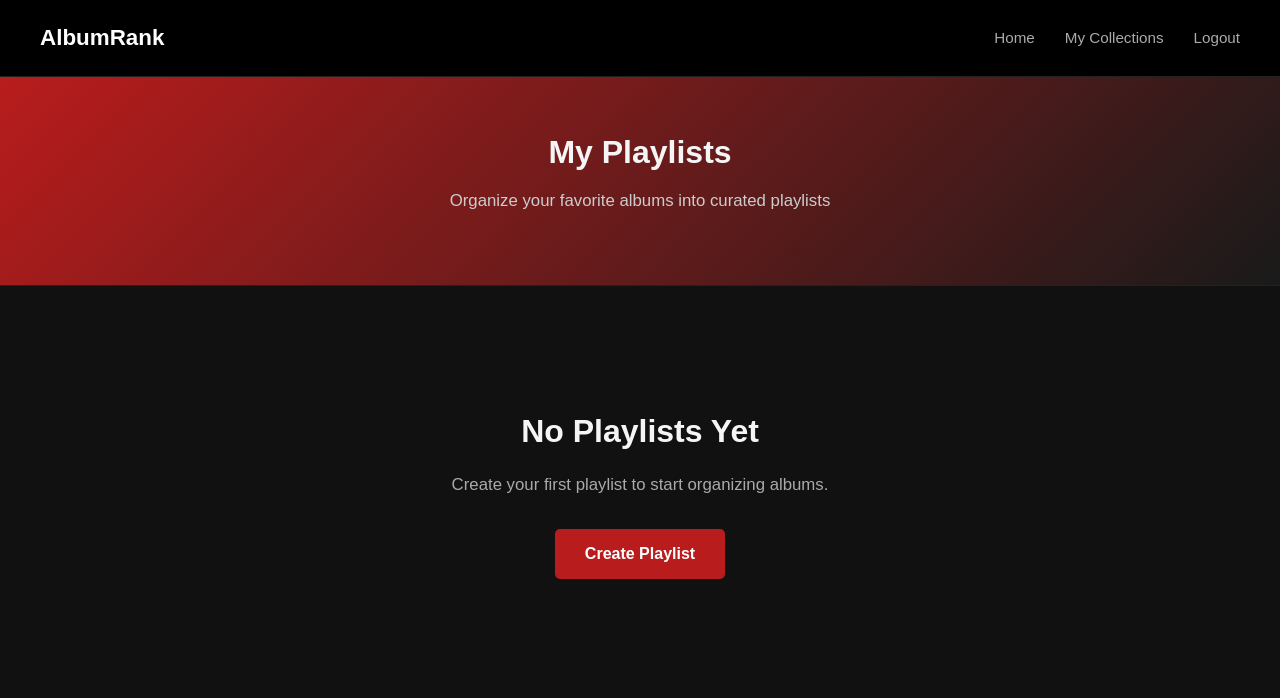
After one commit to NYTLAIT/ACS-2930-Album-Platform, a Flask app: page /playlists in a window 1280 px wide. The commit adds this page. Shown: the top 698 px of the page. Run offline with Flask 3, Linux system fonts and the light colour scheme; a user stored in the database is signed in.

Commit message:
playlist html

```diff
--- a/ecouter.py
+++ b/ecouter.py
@@ -117,6 +117,13 @@ def create_app(config_class=DevelopmentConfig): # Check config classes in config
         playlists = Playlist.query.filter_by(user_id=current_user.id).all()
         return render_template('dashboard.html', playlists=playlists)
 
+    @app.route('/playlists')
+    @login_required
+    def playlists():
+        """User playlists page"""
+        user_playlists = Playlist.query.filter_by(user_id=current_user.id).all()
+        return render_template('playlists.html', playlists=user_playlists)
+
     @app.route('/home')
     @login_required
     def home():
--- a/templates/home.html
+++ b/templates/home.html
@@ -17,6 +17,7 @@
             <a href="{{ url_for('home') }}">Home</a>
             <a href="{{ url_for('dashboard') }}">My Collections</a>
             <a href="{{ url_for('logout') }}">Logout</a>
+            <a href="{{ url_for('playlists') }}">Playlists</a>
         </div>
     </nav>
 
--- /dev/null
+++ b/templates/playlists.html
@@ -0,0 +1,51 @@
+<!DOCTYPE html>
+<html lang="en">
+<head>
+    <meta charset="UTF-8">
+    <title>My Playlists | AlbumRank</title>
+    <meta name="viewport" content="width=device-width, initial-scale=1.0">
+    <link rel="stylesheet" href="{{ url_for('static', filename='home.css') }}">
+</head>
+
+<body>
+
+<nav>
+    <div class="logo">AlbumRank</div>
+    <div class="nav-links">
+        <a href="{{ url_for('home') }}">Home</a>
+        <a href="{{ url_for('dashboard') }}">My Collections</a>
+        <a href="{{ url_for('logout') }}">Logout</a>
+    </div>
+</nav>
+
+<section class="search-header">
+    <h1>My Playlists</h1>
+    <p>Organize your favorite albums into curated playlists</p>
+</section>
+
+<section class="results-section">
+    {% if playlists %}
+        <div class="albums-grid">
+            {% for playlist in playlists %}
+                <div class="album-card">
+                    <div class="album-info">
+                        <h3>{{ playlist.name }}</h3>
+                        <p class="artist">
+                            {{ playlist.albums|length }} Albums
+                        </p>
+                        <a href="#" class="add-btn">View Playlist</a>
+                    </div>
+                </div>
+            {% endfor %}
+        </div>
+    {% else %}
+        <div class="no-results">
+            <h2>No Playlists Yet</h2>
+            <p>Create your first playlist to start organizing albums.</p>
+            <a href="#" class="btn-home">Create Playlist</a>
+        </div>
+    {% endif %}
+</section>
+
+</body>
+</html>
```
Also changed, not shown: seed.py (+15 -4 lines), instance/album_platform.db.
